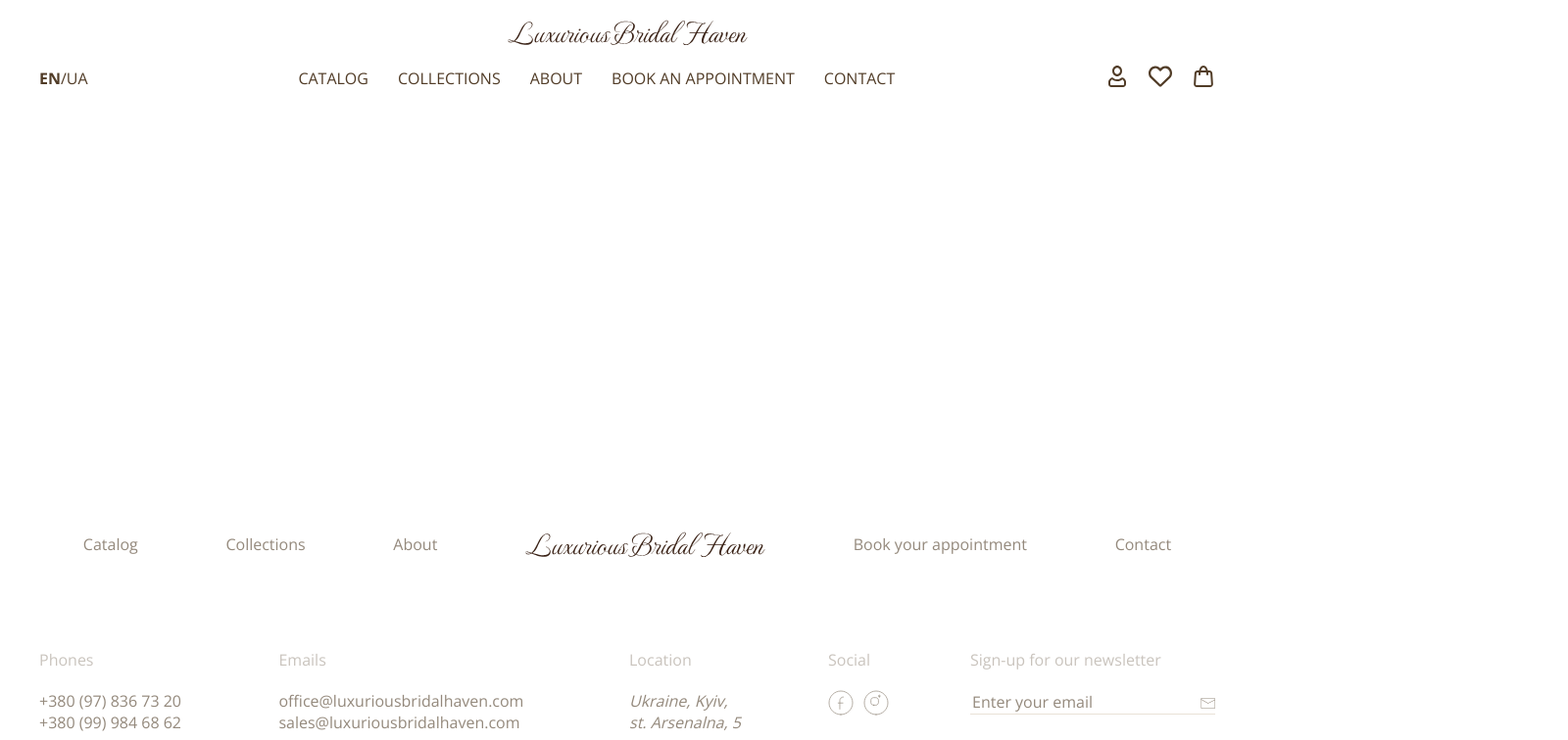
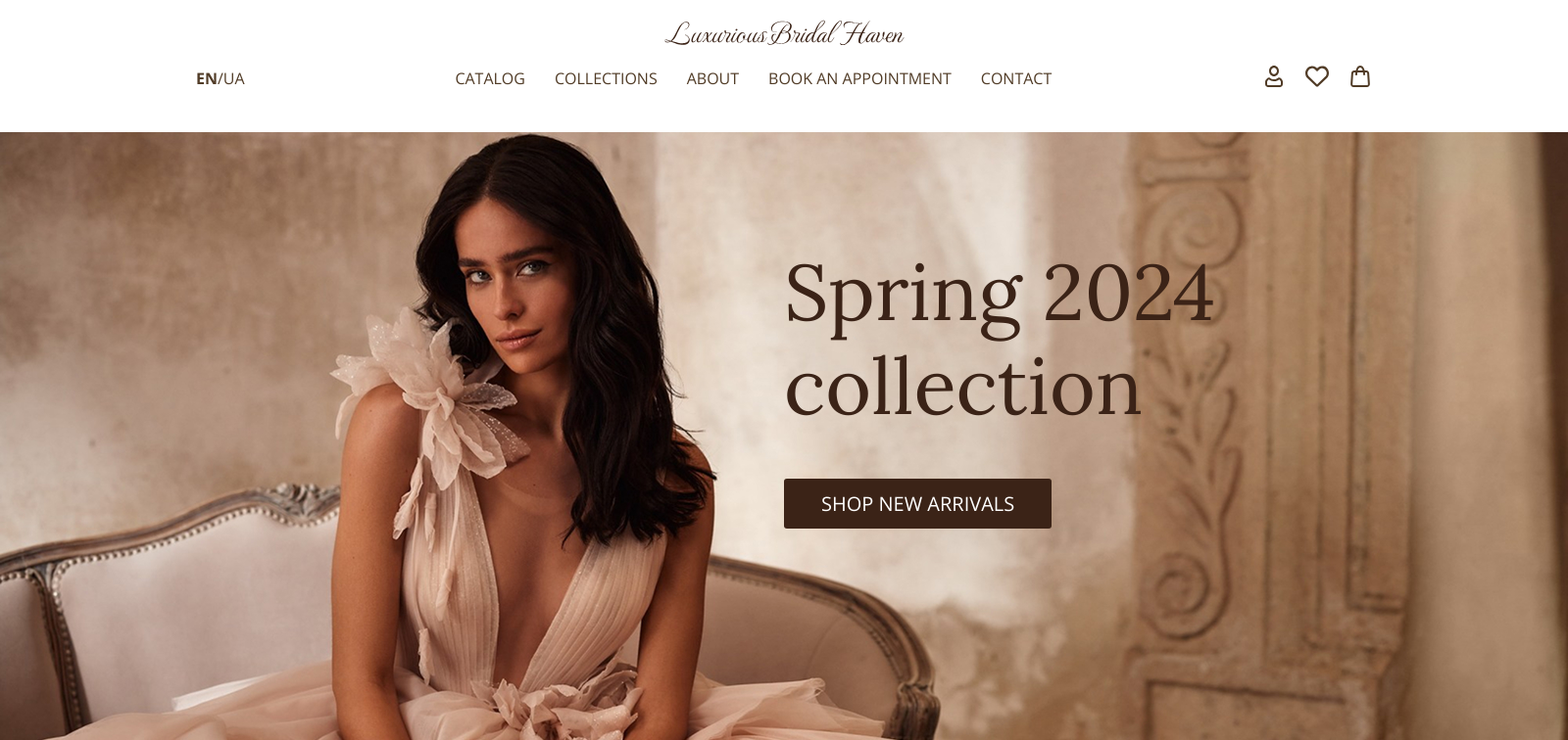
Before and after one commit to sergey-krasnodar/shop, a website: page app/index.html in a window 1280 px wide. Shown: the top 756 px of the page at 98% size, 1600 px wide, since content can reach past the window. Drawn offline with Linux system fonts and the light colour scheme.

Commit message:
add section top

```diff
--- a/app/index.html
+++ b/app/index.html
@@ -79,7 +79,14 @@
       </div>
     </header>
 <main class="main">
-
+  <section class="top">
+    <div class="container">
+      <div class="top__inner">
+        <h1 class="top__title">Spring 2024 collection</h1>
+        <a class="top__link" href="#">SHOP NEW ARRIVALS</a>
+      </div>
+    </div>
+  </section>
 </main>
 <footer class="footer">
   <div class="container">
--- a/app/scss/_fonts.scss
+++ b/app/scss/_fonts.scss
@@ -37,3 +37,11 @@
   font-weight: 500;
   font-display: swap;
 }
+
+@font-face {
+  font-family: 'Lora-Regular';
+  src: url('../fonts/Lora-Regular.woff2') format('woff2');
+  font-style: normal;
+  font-weight: 400;
+  font-display: swap;
+}
--- a/app/scss/_global.scss
+++ b/app/scss/_global.scss
@@ -2,6 +2,8 @@
 html,
 body {
   height: 100%;
+  width: 1600px;
+  margin: 0 auto;
 }
 
 .wrapper {
--- a/app/scss/_vars.scss
+++ b/app/scss/_vars.scss
@@ -29,10 +29,16 @@ $bg-primary: #E9E1D7;
   font-weight: 500;
 }
 
-%btn{
+%btn-reset{
   border: none;
     padding: 0;
     font-size: 0;
     background-color: transparent;
     cursor: pointer;
 }
+
+%bg-reset{
+  background-repeat: no-repeat;
+  background-size: cover;
+  background-position: top center;
+}
--- a/app/scss/style.scss
+++ b/app/scss/style.scss
@@ -89,7 +89,7 @@ body{
     position: absolute;
     right: 0;
     top: 8px;
-    @extend %btn;
+    @extend %btn-reset;
   }
   &__input{
     width: 100%;
@@ -101,3 +101,28 @@ body{
       color: vars.$color-text-muted;
   }
 }
+
+.top{
+  min-height: 879px;
+  background-image: url('../images/bg-top.jpg');
+  @extend %bg-reset;
+  &__inner{
+    margin-left: 50%;
+    padding-top: 115px;
+  }
+  &__title{
+    font-family: 'Lora-Regular';
+    font-style: normal;
+    font-weight: 400;
+    font-size: 80px;
+    line-height: 120%;
+    color: #3B2317;
+    margin-bottom: 60px;
+  }
+  &__link{
+    color: #FFF;
+    background-color: #3B2317;
+    border-radius: 3px;
+    padding: 12px 38px;
+  }
+}
```
Also changed, not shown: app/pages/index.html (+12 -5 lines), app/css/style.min.css, app/fonts/Lora-Regular.woff2 (added), app/images/bg-top.jpg (added). Lines whose indentation alone changed are shown as unchanged.
